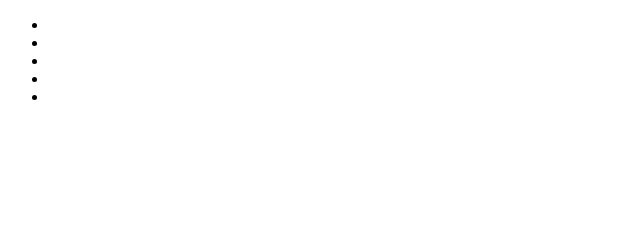
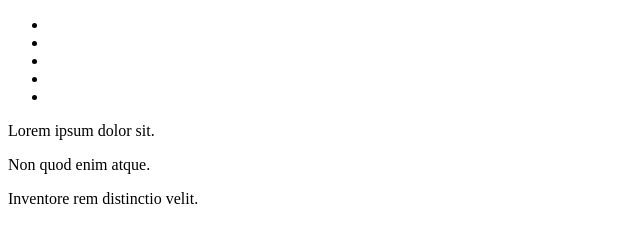
Before and after one commit to Naciyeokcu/deneme, a plain HTML site: page test.html in a window 1280 px wide. Shown: the whole page, without its empty margins (0-640 px from the left). Drawn offline with Linux system fonts and the light colour scheme.

Commit message:
dosyalar degisti

```diff
--- a/js/scss/main.js
+++ /dev/null
@@ -1,2 +0,0 @@
-dsfjhgjşl
-jgkl
--- a/js/scss/test.js
+++ /dev/null
@@ -1 +0,0 @@
-dsgjkljghlk
--- a/test.html
+++ b/test.html
@@ -14,5 +14,8 @@
         <li></li>
         <li></li>
     </ul>
+    <p>Lorem ipsum dolor sit.</p>
+    <p>Non quod enim atque.</p>
+    <p>Inventore rem distinctio velit.</p>
 </body>
 </html>
```
Also changed, not shown: index.html (+1 -0 lines).
